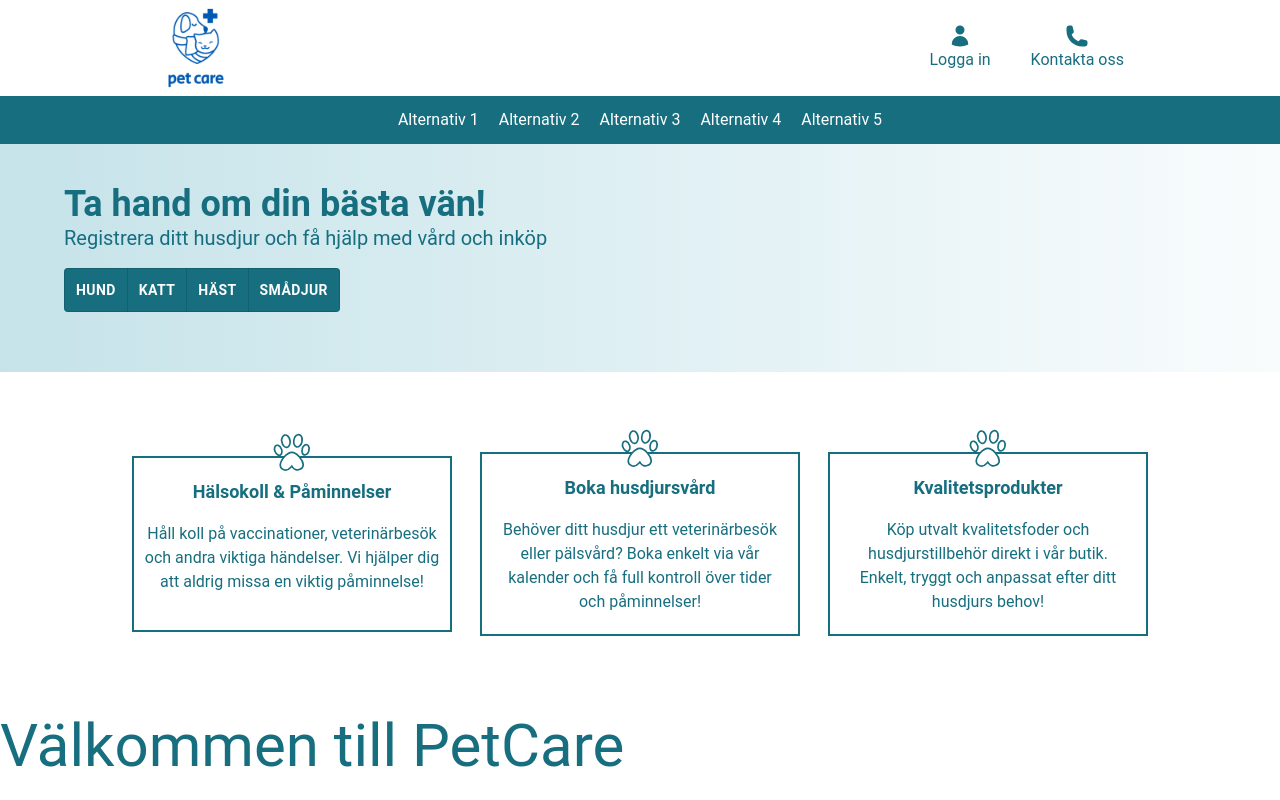
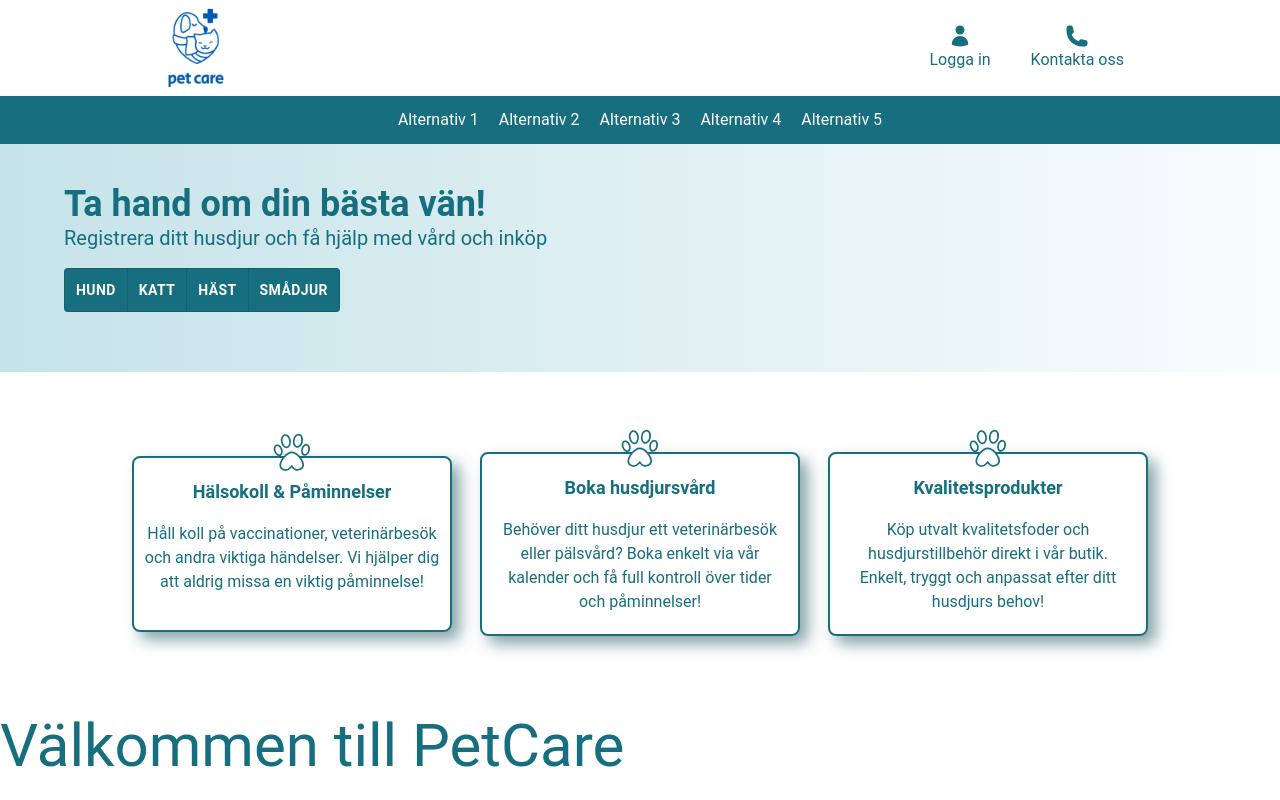
Before and after one commit to naathaliie/Nathalies-degree-project, a Next.js app in the folder pet-care/: page / in a window 1280 px wide. Shown: the top 800 px of the page. Built offline with nearby package versions, Linux system fonts and the light colour scheme.

Commit message:
stylefix

```diff
--- a/pet-care/src/app/components/USP/UspCard.tsx
+++ b/pet-care/src/app/components/USP/UspCard.tsx
@@ -7,7 +7,11 @@ type UspCardProps = {
 
 const UspCard = ({ title, text }: UspCardProps) => {
   return (
-    <div className=" relative border-2 border-petCare-sapphireTeal-dark flex flex-col text-center gap-4 py-5 px-2 w-80 min-h-44">
+    <div
+      className="relative border-2 border-petCare-sapphireTeal-dark
+    flex flex-col text-center gap-4 py-5 px-2 w-80 min-h-44
+    rounded-md   shadow-[8px_8px_15px_rgba(14,76,86,0.50)]"
+    >
       <img
         src="/pawByMe.svg"
         width={40}
@@ -21,3 +25,11 @@ const UspCard = ({ title, text }: UspCardProps) => {
 };
 
 export default UspCard;
+
+/* 6px är för x-förskjutningen (den förskjuter skuggan åt höger).
+
+6px är för y-förskjutningen (den kan justeras beroende på hur mycket du vill ha den nedåt eller uppåt).
+
+20px är suddigheten på skuggan.
+
+rgba(0,0,0,0.2) är skuggans färg med genomskinlighet. */
--- a/pet-care/src/app/components/USP/UspList.tsx
+++ b/pet-care/src/app/components/USP/UspList.tsx
@@ -17,7 +17,7 @@ const UspList = () => {
     },
   ];
   return (
-    <div className=" w-full py-20 pl-16 pr-16 text-petCare-sapphireTeal-dark flex justify-center items-center gap-7 flex-col md:flex-row flex-wrap">
+    <div className=" w-full py-20 pl-16 pr-16 text-petCare-sapphireTeal-dark flex justify-center items-center gap-12 md:gap-7 flex-col md:flex-row flex-wrap">
       {uspListItems.map((item, index) => {
         return <UspCard key={index} title={item.title} text={item.text} />;
       })}
```
